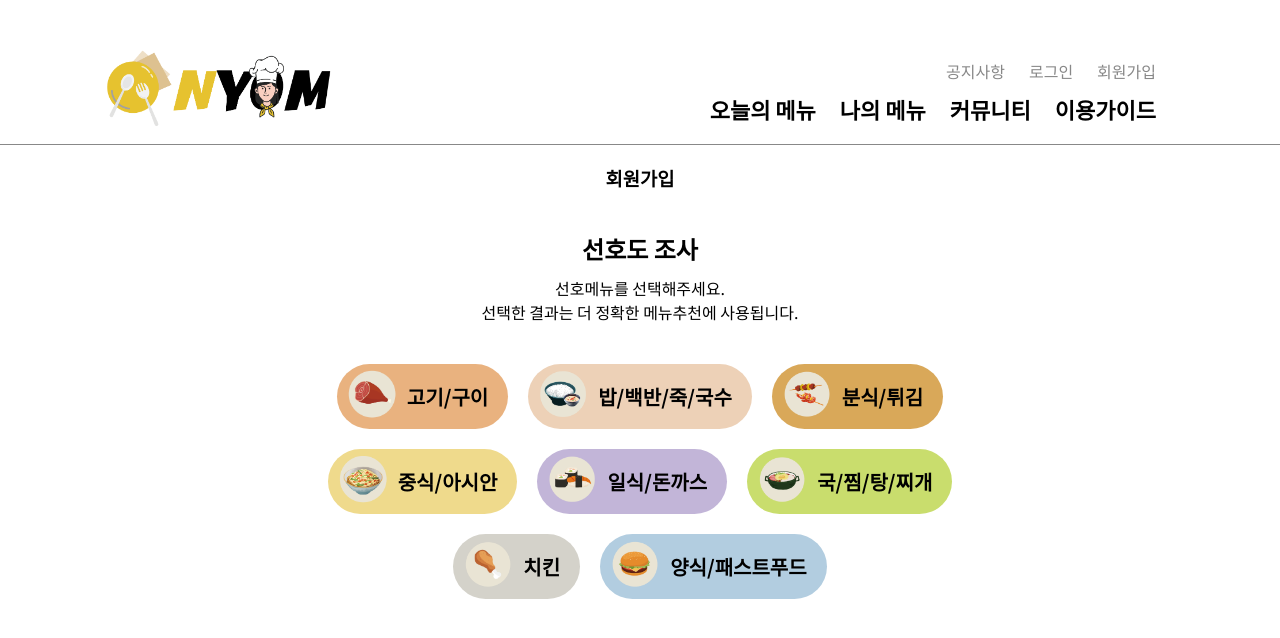
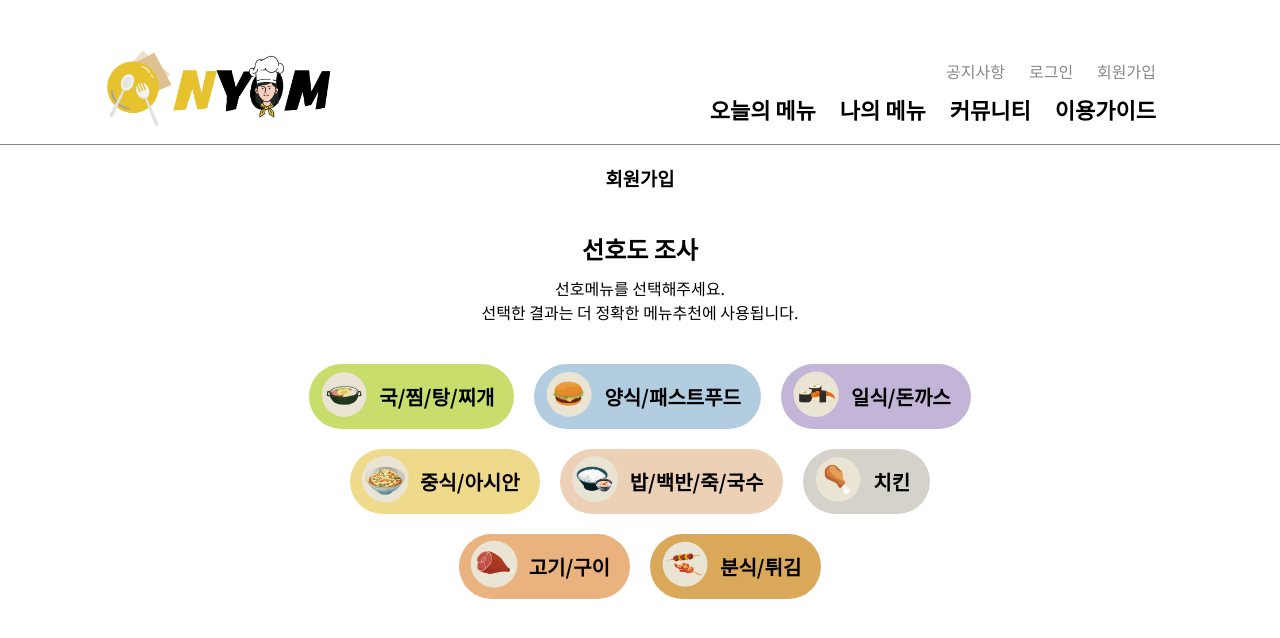
Before and after one commit to yegyeom/lunch-recommendation-client, a React (Create React App) app: page /preference in a window 1280 px wide. Shown: the top 638 px of the page. Built offline with nearby package versions, Linux system fonts and the light colour scheme; no server answers.

Commit message:
[refactor] 선호도 조사 인덱스 수정

```diff
--- a/src/pages/SignupPage/PreferencePage/index.jsx
+++ b/src/pages/SignupPage/PreferencePage/index.jsx
@@ -13,20 +13,20 @@ const PreferencePage = () => {
   const navigate = useNavigate();
 
   const items1 = [
-    { index: 1, title: "고기/구이", src: food_1, color: "#E9B27F" },
-    { index: 2, title: "밥/백반/죽/국수", src: food_2, color: "#EDD1B7" },
-    { index: 3, title: "분식/튀김", src: food_3, color: "#D9A859" },
+    { index: 1, title: "국/찜/탕/찌개", src: food_6, color: "#C9DD6D" },
+    { index: 2, title: "양식/패스트푸드", src: food_8, color: "#B2CDE0" },
+    { index: 3, title: "일식/돈까스", src: food_5, color: "#C2B5D8" },
   ];
 
   const items2 = [
     { index: 4, title: "중식/아시안", src: food_4, color: "#EFDA8C" },
-    { index: 5, title: "일식/돈까스", src: food_5, color: "#C2B5D8" },
-    { index: 6, title: "국/찜/탕/찌개", src: food_6, color: "#C9DD6D" },
+    { index: 5, title: "밥/백반/죽/국수", src: food_2, color: "#EDD1B7" },
+    { index: 6, title: "치킨", src: food_7, color: "#D4D2CA" },
   ];
 
   const items3 = [
-    { index: 7, title: "치킨", src: food_7, color: "#D4D2CA" },
-    { index: 8, title: "양식/패스트푸드", src: food_8, color: "#B2CDE0" },
+    { index: 7, title: "고기/구이", src: food_1, color: "#E9B27F" },
+    { index: 8, title: "분식/튀김", src: food_3, color: "#D9A859" },
   ];
 
   const handleItemClick = async (index) => {
```
